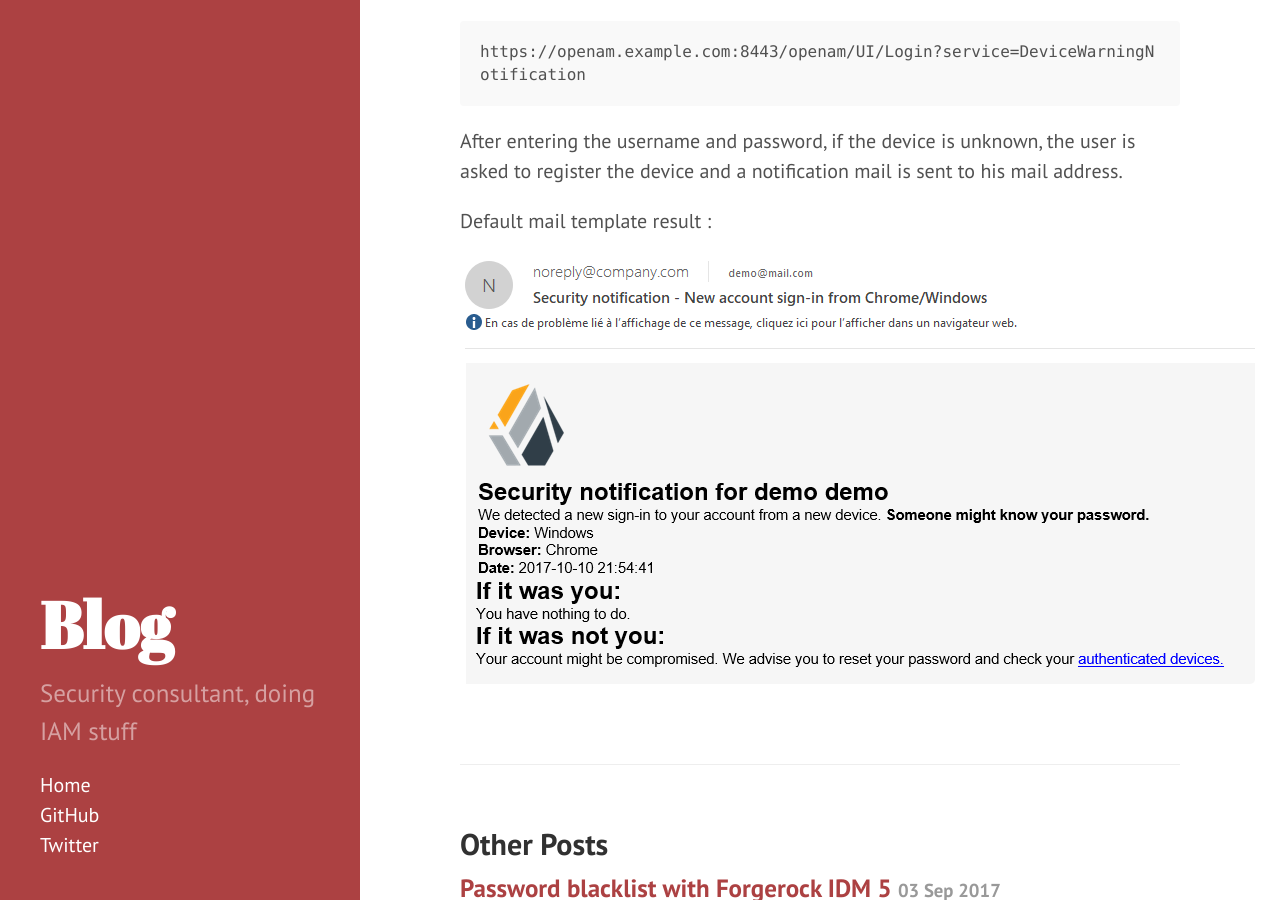
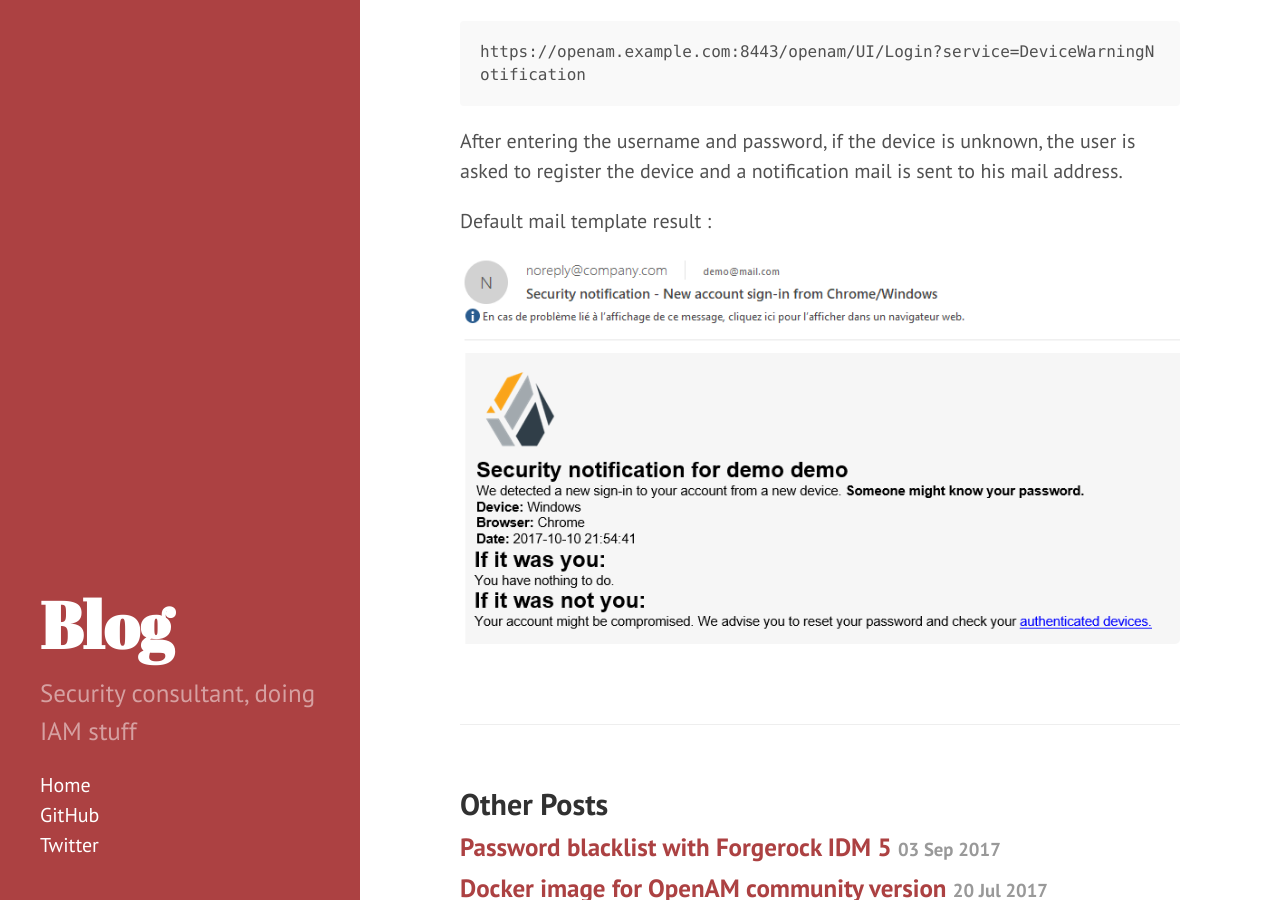
Before and after one commit to mirzlab/mirzlab.github.io, a Jekyll site: the page built from _posts/2017-11-25-openam-device-warning-mail.md, in a window 1280 px wide and 900 px high, scrolled down 1872 px. Built offline with Jekyll 4.4.1, drawn with Linux system fonts in a browser that asks for light colours.

Commit message:
Update 2017-11-25-openam-device-warning-mail.md

```diff
--- a/_posts/2017-11-25-openam-device-warning-mail.md
+++ b/_posts/2017-11-25-openam-device-warning-mail.md
@@ -67,4 +67,4 @@ After entering the username and password, if the device is unknown, the user is
 
 Default mail template result :
 
-![mail](/images/mail.png)
+<img src="/images/mail.png" style="width: 100%; height: auto"/>
```
